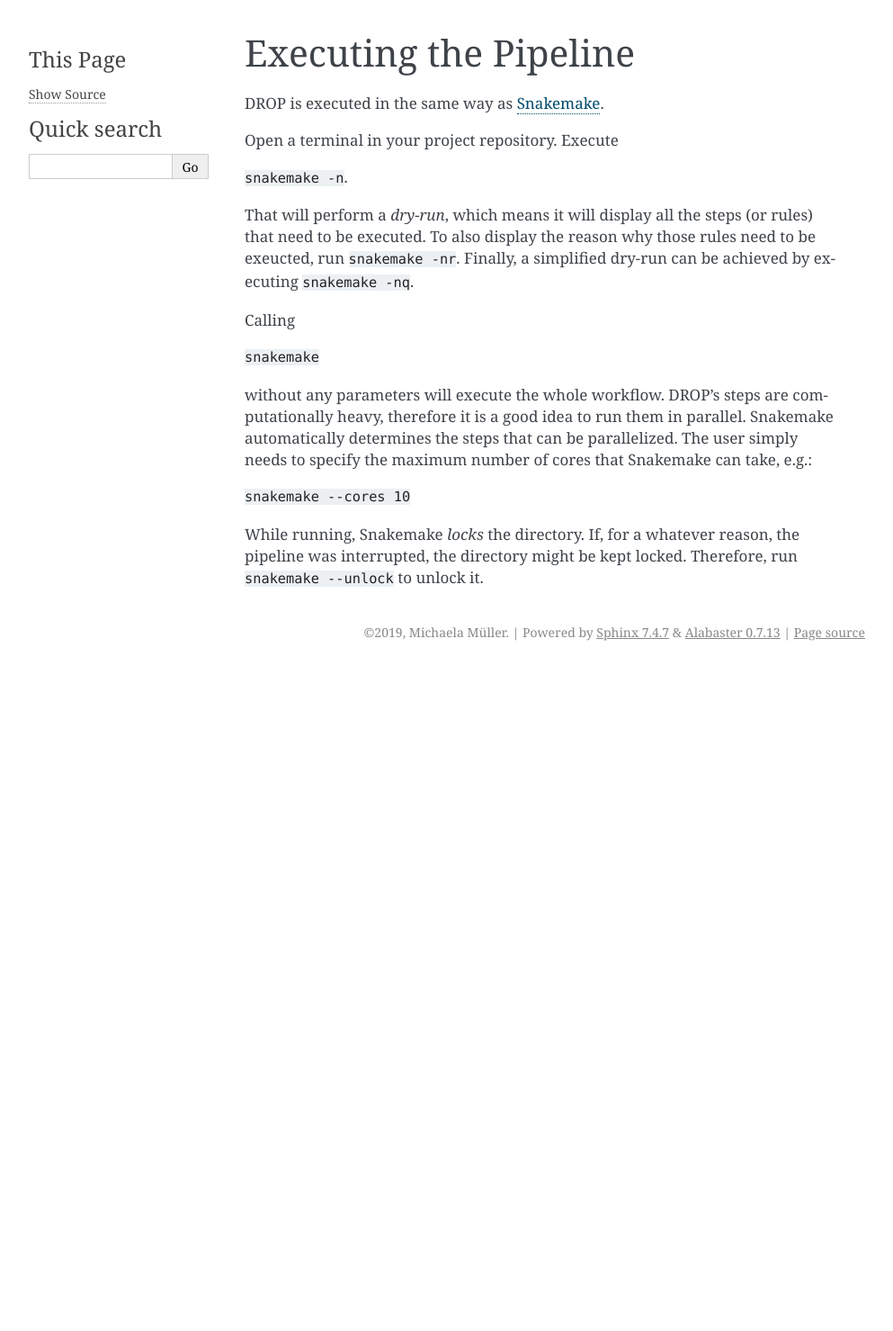
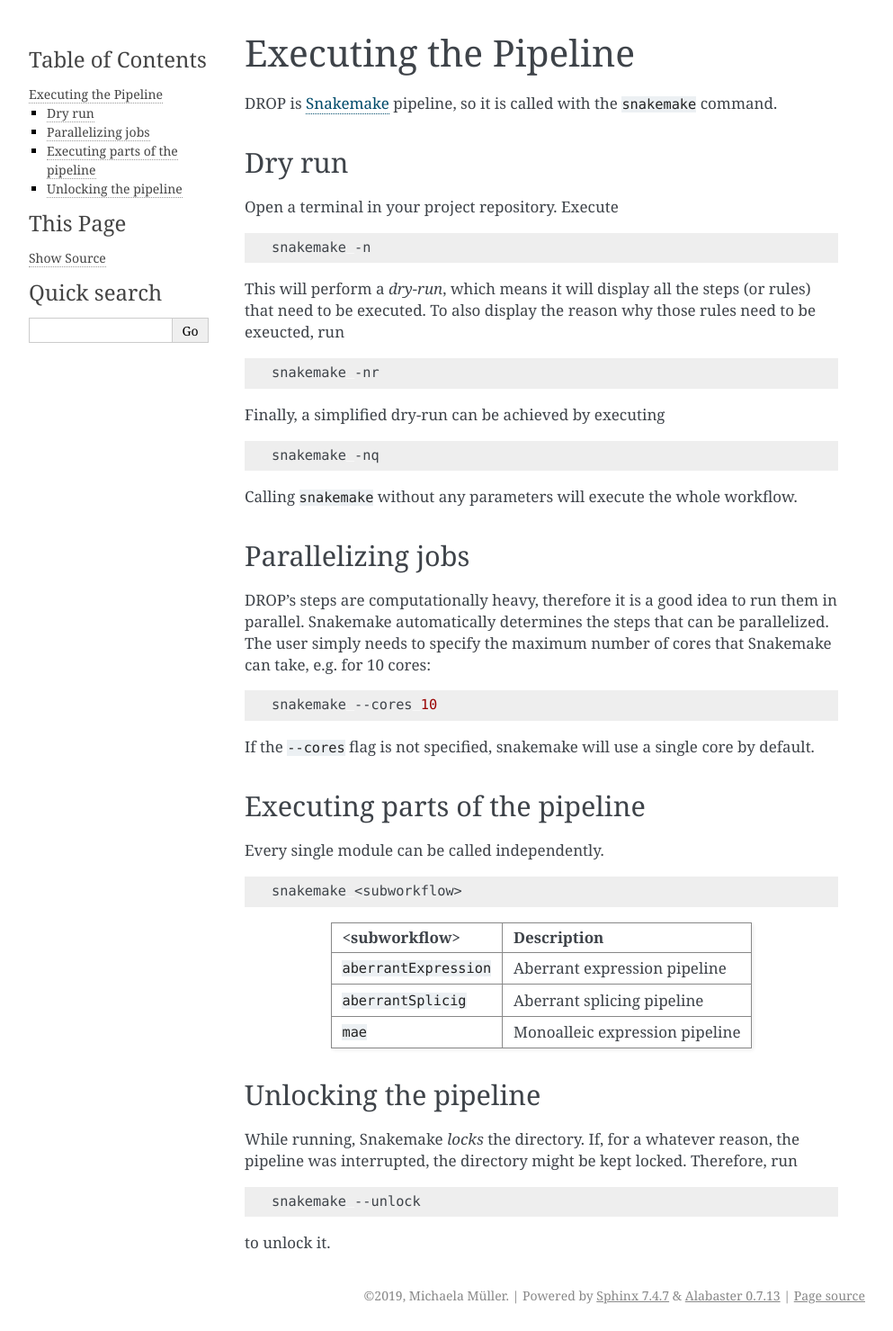
Before and after one commit to gagneurlab/drop, a Sphinx documentation site: the page built from docs/source/pipeline.rst, in a window 1280 px wide. Shown: the whole page at 90% size, without its empty margins (148-1141 px from the left). Built offline with Sphinx 7.4.7, drawn with Linux system fonts in a browser that asks for light colours; before the commit the page ends 900 px from its top, so only the background shows below that.

Commit message:
added more info to installation and calling pipeline

```diff
--- a/docs/source/help.rst
+++ b/docs/source/help.rst
@@ -1,2 +1,6 @@
 Help
 ====
+
+In case you have any issues, please open an issue on `git <https://github.com/gagneurlab/drop>`_.
+
+You can also write an e-mail to yepez@in.tum.de or mumichae@in.tum.de
--- a/docs/source/pipeline.rst
+++ b/docs/source/pipeline.rst
@@ -1,22 +1,69 @@
 Executing the Pipeline
 ======================
 
-DROP is executed in the same way as `Snakemake
-<https://snakemake.readthedocs.io/en/stable/executing/cli.html>`_.
+DROP is `Snakemake <https://snakemake.readthedocs.io/en/stable/executing/cli.html>`_ pipeline, so it is called with the ``snakemake`` command.
+
+Dry run
+-------
 
 Open a terminal in your project repository. Execute
 
-``snakemake -n``.
+.. code-block:: bash
+
+    snakemake -n
+
+This will perform a *dry-run*, which means it will display all the steps (or rules) that need to be executed. To also display the reason why those rules need to be exeucted, run
+
+.. code-block:: bash
+
+    snakemake -nr
+
+Finally, a simplified dry-run can be achieved by executing
+
+.. code-block:: bash
+
+    snakemake -nq
+
+Calling ``snakemake`` without any parameters will execute the whole workflow.
 
 
-That will perform a *dry-run*, which means it will display all the steps (or rules) that need to be executed. To also display the reason why those rules need to be exeucted, run ``snakemake -nr``. Finally, a simplified dry-run can be achieved by executing ``snakemake -nq``.
+Parallelizing jobs
+------------------
 
-Calling
+DROP's steps are computationally heavy, therefore it is a good idea to run them in parallel. Snakemake automatically determines the steps that can be parallelized. The user simply needs to specify the maximum number of cores that Snakemake can take, e.g. for 10 cores:
 
-``snakemake``
+.. code-block:: bash
 
-without any parameters will execute the whole workflow. DROP's steps are computationally heavy, therefore it is a good idea to run them in parallel. Snakemake automatically determines the steps that can be parallelized. The user simply needs to specify the maximum number of cores that Snakemake can take, e.g.:
+    snakemake --cores 10
 
-``snakemake --cores 10``
+If the ``--cores`` flag is not specified, snakemake will use a single core by default.
 
-While running, Snakemake *locks* the directory. If, for a whatever reason, the pipeline was interrupted, the directory might be kept locked. Therefore, run ``snakemake --unlock`` to unlock it.
+
+Executing parts of the pipeline
+-------------------------------
+
+Every single module can be called independently.
+
+.. code-block:: bash
+
+    snakemake <subworkflow>
+
+========================  =======================================================================
+<subworkflow>                Description
+========================  =======================================================================
+``aberrantExpression``     Aberrant expression pipeline
+``aberrantSplicig``        Aberrant splicing pipeline
+``mae``                    Monoalleic expression pipeline
+========================  =======================================================================
+
+
+Unlocking the pipeline
+----------------------
+
+While running, Snakemake *locks* the directory. If, for a whatever reason, the pipeline was interrupted, the directory might be kept locked. Therefore, run
+
+.. code-block:: bash
+
+    snakemake --unlock
+
+to unlock it.
--- a/docs/source/prepare.rst
+++ b/docs/source/prepare.rst
@@ -82,8 +82,8 @@ allelicRatioCutoff  numeric     A number between [0.5, 1) indicating the maximum
 padjCutoff          numeric     Same as in aberrant expression.                                                                                           0.05
 maxAF               numeric     Maximum allele frequency (of the minor allele) cut-off. Variants with AF equal or below this number are considered rare.  0.001
 addGnomAD           boolean     Whether or not to add the allele frequencies from gnomAD                                                                  true
-qcVcf               dictionary  A key-value list of the chromosome format (key) and the full path to the VCF file used for matching samples (value)       {UCSC: /path/to/qc_ucsc.vcf.gz, NCBI: /path/to/qc_ncbi.vcf.gz}
-qcGroups            list        Same as “groups”, but for the VCF-BAM matching                                                                            ['group1', 'group2']
+qcVcf               character   Full path to the VCF file of common variants used for matching samples                                                    /path/to/qc_ucsc.vcf.gz
+qcGroups            list        Groups to be included for the VCF-BAM matching                                                                            ['group1', 'group2']
 ==================  ==========  ========================================================================================================================  ==
 
 
```
Also changed, not shown: docs/source/installation.rst (+63 -0 lines).
